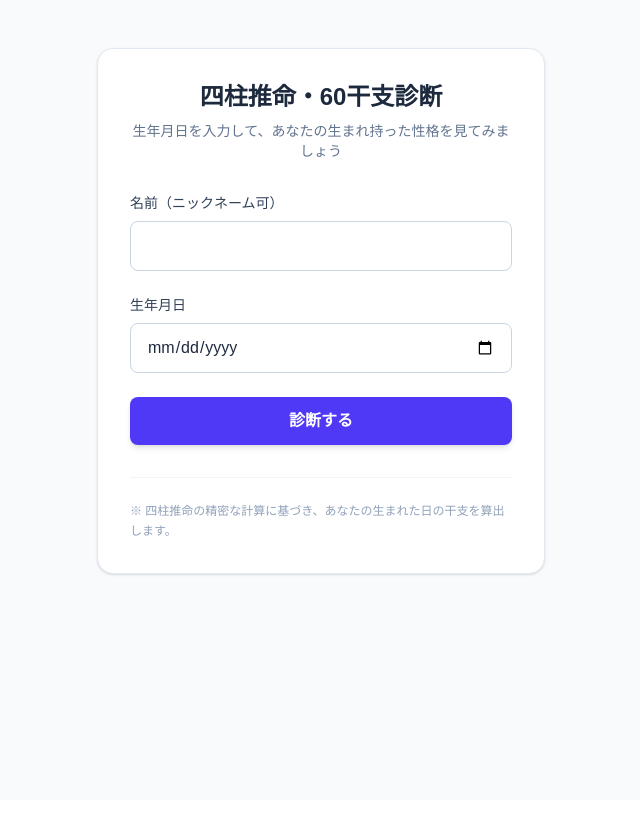
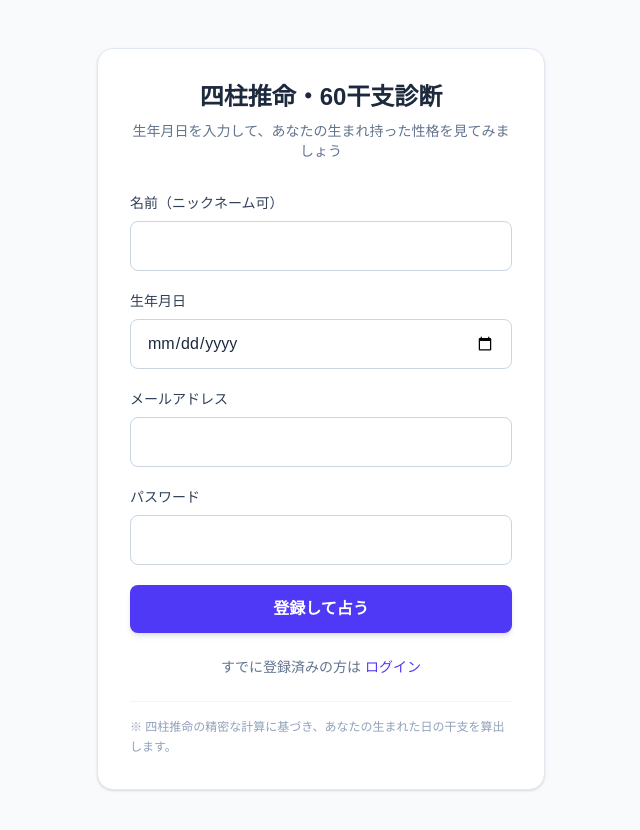
Before and after one commit to miyamotohiroshi/fortune-app, a Next.js app: page / in a window 1280 px wide. Shown: the top 830 px of the page, without its empty margins (319-959 px from the left). Before the commit the page ends 800 px from the top, so only its background shows below. Built offline with nearby package versions, Linux system fonts and the light colour scheme; no server answers.

Commit message:
会員登録、ログイン機能追加。実装後にログを残すルールの設定

```diff
--- a/package.json
+++ b/package.json
@@ -10,6 +10,8 @@
   },
   "dependencies": {
     "@prisma/client": "^6.19.2",
+    "bcryptjs": "^3.0.3",
+    "jose": "^6.2.2",
     "next": "16.2.0",
     "prisma": "^6.19.2",
     "react": "19.2.4",
@@ -17,6 +19,7 @@
   },
   "devDependencies": {
     "@tailwindcss/postcss": "^4",
+    "@types/bcryptjs": "^2.4.6",
     "@types/node": "^20",
     "@types/react": "^19",
     "@types/react-dom": "^19",
--- /dev/null
+++ b/src/app/actions/auth.ts
@@ -0,0 +1,120 @@
+'use server'
+
+import { redirect } from 'next/navigation'
+import bcrypt from 'bcryptjs'
+import { prisma } from '@/src/lib/prisma'
+import { createSession, deleteSession } from '@/src/lib/session'
+import { calculateZodiacId } from '@/src/lib/zodiacCalc'
+
+type SignupErrors = {
+  nickname?: string[]
+  email?: string[]
+  password?: string[]
+  birthday?: string[]
+  general?: string[]
+}
+
+export type SignupFormState = { errors?: SignupErrors } | undefined
+
+type LoginErrors = {
+  email?: string[]
+  password?: string[]
+  general?: string[]
+}
+
+export type LoginFormState = { errors?: LoginErrors } | undefined
+
+export async function signup(
+  _state: SignupFormState,
+  formData: FormData
+): Promise<SignupFormState> {
+  const nickname = formData.get('nickname') as string
+  const email = formData.get('email') as string
+  const password = formData.get('password') as string
+  const birthday = formData.get('birthday') as string
+
+  // バリデーション
+  const errors: SignupErrors = {}
+
+  if (!nickname || nickname.trim().length < 1) {
+    errors.nickname = ['名前を入力してください']
+  }
+  if (!email || !email.includes('@')) {
+    errors.email = ['有効なメールアドレスを入力してください']
+  }
+  if (!password || password.length < 6) {
+    errors.password = ['パスワードは6文字以上で入力してください']
+  }
+  if (!birthday) {
+    errors.birthday = ['生年月日を入力してください']
+  }
+
+  if (Object.keys(errors).length > 0) {
+    return { errors }
+  }
+
+  // メールアドレス重複チェック
+  const existing = await prisma.user.findUnique({ where: { email } })
+  if (existing) {
+    return { errors: { email: ['このメールアドレスはすでに登録されています'] } }
+  }
+
+  // パスワードハッシュ化
+  const hashedPassword = await bcrypt.hash(password, 10)
+
+  // 干支IDを計算
+  const zodiacDayId = calculateZodiacId(birthday)
+
+  // ユーザー登録
+  const user = await prisma.user.create({
+    data: {
+      nickname: nickname.trim(),
+      email,
+      password: hashedPassword,
+      birthday: new Date(birthday),
+      zodiacDayId,
+    },
+  })
+
+  // セッション作成
+  await createSession(user.id)
+
+  // 結果ページへリダイレクト
+  redirect(`/result/${zodiacDayId}`)
+}
+
+export async function login(
+  _state: LoginFormState,
+  formData: FormData
+): Promise<LoginFormState> {
+  const email = formData.get('email') as string
+  const password = formData.get('password') as string
+
+  // バリデーション
+  if (!email || !password) {
+    return { errors: { general: ['メールアドレスとパスワードを入力してください'] } }
+  }
+
+  // ユーザー検索
+  const user = await prisma.user.findUnique({ where: { email } })
+  if (!user) {
+    return { errors: { general: ['メールアドレスまたはパスワードが正しくありません'] } }
+  }
+
+  // パスワード確認
+  const passwordMatch = await bcrypt.compare(password, user.password)
+  if (!passwordMatch) {
+    return { errors: { general: ['メールアドレスまたはパスワードが正しくありません'] } }
+  }
+
+  // セッション作成
+  await createSession(user.id)
+
+  // 結果ページへリダイレクト
+  redirect(`/result/${user.zodiacDayId}`)
+}
+
+export async function logout() {
+  await deleteSession()
+  redirect('/')
+}
--- /dev/null
+++ b/src/app/login/page.tsx
@@ -0,0 +1,67 @@
+'use client'
+
+import { useActionState } from 'react'
+import Link from 'next/link'
+import { login } from '@/src/app/actions/auth'
+
+export default function LoginPage() {
+  const [state, action, pending] = useActionState(login, undefined)
+
+  return (
+    <main className="min-h-screen bg-slate-50 py-12 px-4">
+      <div className="max-w-md mx-auto bg-white rounded-2xl shadow-sm border border-slate-200 p-8">
+        <div className="text-center mb-8">
+          <h1 className="text-2xl font-bold text-slate-800 mb-2">ログイン</h1>
+          <p className="text-sm text-slate-500">
+            メールアドレスとパスワードでログインしてください
+          </p>
+        </div>
+
+        <form action={action} className="space-y-5">
+          <div>
+            <label htmlFor="email" className="block text-sm font-medium text-slate-700 mb-2">
+              メールアドレス
+            </label>
+            <input
+              type="email"
+              id="email"
+              name="email"
+              className="w-full px-4 py-3 rounded-lg border border-slate-300 focus:ring-2 focus:ring-indigo-500 focus:border-indigo-500 outline-none transition-all text-slate-800"
+            />
+          </div>
+
+          <div>
+            <label htmlFor="password" className="block text-sm font-medium text-slate-700 mb-2">
+              パスワード
+            </label>
+            <input
+              type="password"
+              id="password"
+              name="password"
+              className="w-full px-4 py-3 rounded-lg border border-slate-300 focus:ring-2 focus:ring-indigo-500 focus:border-indigo-500 outline-none transition-all text-slate-800"
+            />
+          </div>
+
+          {state?.errors?.general && (
+            <p className="text-sm text-red-500">{state.errors.general[0]}</p>
+          )}
+
+          <button
+            type="submit"
+            disabled={pending}
+            className="w-full bg-indigo-600 hover:bg-indigo-700 disabled:opacity-60 text-white font-semibold py-3 px-6 rounded-lg shadow-md transition-colors duration-200"
+          >
+            {pending ? 'ログイン中...' : 'ログインして占いを見る'}
+          </button>
+        </form>
+
+        <div className="mt-6 text-center text-sm text-slate-500">
+          まだ登録していない方は{' '}
+          <Link href="/" className="text-indigo-600 hover:text-indigo-700 font-medium">
+            新規登録
+          </Link>
+        </div>
+      </div>
+    </main>
+  )
+}
--- a/src/app/page.tsx
+++ b/src/app/page.tsx
@@ -1,28 +1,11 @@
-'use client';
+'use client'
 
-import { useState } from 'react';
-import { useRouter } from 'next/navigation';
-import { calculateZodiacId } from '@/src/lib/zodiacCalc';
+import { useActionState } from 'react'
+import Link from 'next/link'
+import { signup } from '@/src/app/actions/auth'
 
 export default function Home() {
-
-  const [nickName, setNickName] = useState('');
-  const [birthDate, setBirthDate] = useState('');
-  const router = useRouter();
-
-  const handleDiagnose = (e: React.FormEvent) => {
-    e.preventDefault();
-    if (!birthDate) return;
-
-    // 干支IDを計算
-    const id = calculateZodiacId(birthDate);
-
-    const name = nickName
-
-    // 結果ページへ遷移（例: /result/55）
-    router.push(`/result/${id}?name=${name}`);
-
-  };
+  const [state, action, pending] = useActionState(signup, undefined)
 
   return (
     <main className="min-h-screen bg-slate-50 py-12 px-4">
@@ -34,85 +17,91 @@ export default function Home() {
           </p>
         </div>
 
-        <form onSubmit={handleDiagnose} className="space-y-6">
+        <form action={action} className="space-y-5">
           <div>
-            <label htmlFor="nickName" className="block text-sm font-medium text-slate-700 mb-2">
+            <label htmlFor="nickname" className="block text-sm font-medium text-slate-700 mb-2">
               名前（ニックネーム可）
             </label>
             <input
               type="text"
-              id="nickName"
-              value={nickName}
-              onChange={(e) => setNickName(e.target.value)}
+              id="nickname"
+              name="nickname"
               className="w-full px-4 py-3 rounded-lg border border-slate-300 focus:ring-2 focus:ring-indigo-500 focus:border-indigo-500 outline-none transition-all text-slate-800"
             />
+            {state?.errors?.nickname && (
+              <p className="mt-1 text-sm text-red-500">{state.errors.nickname[0]}</p>
+            )}
           </div>
+
           <div>
-            <label htmlFor="birthDate" className="block text-sm font-medium text-slate-700 mb-2">
+            <label htmlFor="birthday" className="block text-sm font-medium text-slate-700 mb-2">
               生年月日
             </label>
             <input
               type="date"
-              id="birthDate"
-              required
-              value={birthDate}
-              onChange={(e) => setBirthDate(e.target.value)}
+              id="birthday"
+              name="birthday"
               className="w-full px-4 py-3 rounded-lg border border-slate-300 focus:ring-2 focus:ring-indigo-500 focus:border-indigo-500 outline-none transition-all text-slate-800"
             />
+            {state?.errors?.birthday && (
+              <p className="mt-1 text-sm text-red-500">{state.errors.birthday[0]}</p>
+            )}
           </div>
+
+          <div>
+            <label htmlFor="email" className="block text-sm font-medium text-slate-700 mb-2">
+              メールアドレス
+            </label>
+            <input
+              type="email"
+              id="email"
+              name="email"
+              className="w-full px-4 py-3 rounded-lg border border-slate-300 focus:ring-2 focus:ring-indigo-500 focus:border-indigo-500 outline-none transition-all text-slate-800"
+            />
+            {state?.errors?.email && (
+              <p className="mt-1 text-sm text-red-500">{state.errors.email[0]}</p>
+            )}
+          </div>
+
+          <div>
+            <label htmlFor="password" className="block text-sm font-medium text-slate-700 mb-2">
+              パスワード
+            </label>
+            <input
+              type="password"
+              id="password"
+              name="password"
+              className="w-full px-4 py-3 rounded-lg border border-slate-300 focus:ring-2 focus:ring-indigo-500 focus:border-indigo-500 outline-none transition-all text-slate-800"
+            />
+            {state?.errors?.password && (
+              <p className="mt-1 text-sm text-red-500">{state.errors.password[0]}</p>
+            )}
+          </div>
+
+          {state?.errors?.general && (
+            <p className="text-sm text-red-500">{state.errors.general[0]}</p>
+          )}
 
           <button
             type="submit"
-            className="w-full bg-indigo-600 hover:bg-indigo-700 text-white font-semibold py-3 px-6 rounded-lg shadow-md transition-colors duration-200 flex items-center justify-center gap-2"
+            disabled={pending}
+            className="w-full bg-indigo-600 hover:bg-indigo-700 disabled:opacity-60 text-white font-semibold py-3 px-6 rounded-lg shadow-md transition-colors duration-200"
           >
-            診断する
+            {pending ? '登録中...' : '登録して占う'}
           </button>
         </form>
 
-        <div className="mt-8 pt-6 border-t border-slate-100 text-xs text-slate-400 leading-relaxed">
+        <div className="mt-6 text-center text-sm text-slate-500">
+          すでに登録済みの方は{' '}
+          <Link href="/login" className="text-indigo-600 hover:text-indigo-700 font-medium">
+            ログイン
+          </Link>
+        </div>
+
+        <div className="mt-6 pt-4 border-t border-slate-100 text-xs text-slate-400 leading-relaxed">
           ※ 四柱推命の精密な計算に基づき、あなたの生まれた日の干支を算出します。
         </div>
-
-
-        {/* <h2 className="text-lg border-b border-indigo-500 pb-1 text-indigo-500">peer</h2>
-        <div className="text-center mt-8">
-          <input type="checkbox" id="detail" className="peer hidden" />
-          <label htmlFor="detail" className="py-4 px-8 rounded-lg bg-gray-100  peer-checked:bg-wafu-gold peer-checked:text-red-500 cursor-pointer">
-            詳しい解説を表示
-          </label>
-          <div className="hidden peer-checked:block mt-8 p-4 border border-wafu-gold">
-            ここに60干支の詳細な解説文が入ります...
-          </div>
-        </div>
-
-        <h2 className="text-lg border-b border-indigo-500 pb-1 text-indigo-500 mt-8">Grid</h2>
-        <div className="grid grid-cols-1 md:grid-cols-3 gap-4">
-          <div className="md:col-span-2 md:row-span-2 p-8 border">
-            中心星：食神
-          </div>
-
-          <div className="bg-white border p-4">年柱</div>
-          <div className="bg-white border p-4">月柱</div>
-          <div className="bg-white border p-4">日柱</div>
-        </div>
-
-        <h2 className="text-lg border-b border-indigo-500 pb-1 text-indigo-500 mt-8">
-          あなたの鑑定結果
-        </h2>
-
-        <div className="bg-gradient-to-tl from-cyan-200 to-neutral-100 p-8">
-          <div className="bg-white/80 backdrop-blur-sm p-6 rounded-lg">
-            ここに鑑定内容...
-          </div>
-        </div>
-
-        <div className="flex space-x-4 mt-8 justify-center">
-          <div className="bg-gradient-to-tl from-cyan-200 to-neutral-100 w-10 h-10 flex justify-center items-center rounded-full">１</div>
-          <div className="bg-gradient-to-tl from-cyan-200 to-neutral-100 w-10 h-10 flex justify-center items-center rounded-full">２</div>
-          <div className="bg-gradient-to-tl from-cyan-200 to-neutral-100 w-10 h-10 flex justify-center items-center rounded-full">３</div>
-        </div> */}
-
       </div>
     </main>
-  );
+  )
 }
--- /dev/null
+++ b/src/lib/session.ts
@@ -0,0 +1,50 @@
+import 'server-only'
+import { SignJWT, jwtVerify } from 'jose'
+import { cookies } from 'next/headers'
+
+const secretKey = process.env.SESSION_SECRET
+const encodedKey = new TextEncoder().encode(secretKey)
+
+export async function encrypt(payload: { userId: string; expiresAt: Date }) {
+  return new SignJWT(payload)
+    .setProtectedHeader({ alg: 'HS256' })
+    .setIssuedAt()
+    .setExpirationTime('7d')
+    .sign(encodedKey)
+}
+
+export async function decrypt(session: string | undefined = '') {
+  try {
+    const { payload } = await jwtVerify(session, encodedKey, {
+      algorithms: ['HS256'],
+    })
+    return payload
+  } catch {
+    return null
+  }
+}
+
+export async function createSession(userId: string) {
+  const expiresAt = new Date(Date.now() + 7 * 24 * 60 * 60 * 1000)
+  const session = await encrypt({ userId, expiresAt })
+  const cookieStore = await cookies()
+
+  cookieStore.set('session', session, {
+    httpOnly: true,
+    secure: process.env.NODE_ENV === 'production',
+    expires: expiresAt,
+    sameSite: 'lax',
+    path: '/',
+  })
+}
+
+export async function deleteSession() {
+  const cookieStore = await cookies()
+  cookieStore.delete('session')
+}
+
+export async function getSession() {
+  const cookieStore = await cookies()
+  const session = cookieStore.get('session')?.value
+  return decrypt(session)
+}
```
Also changed, not shown: src/app/result/[id]/page.tsx (+28 -9 lines), src/proxy.ts (added, +32 -0 lines), 3 other files (tests, documents, lock files or other folders).
